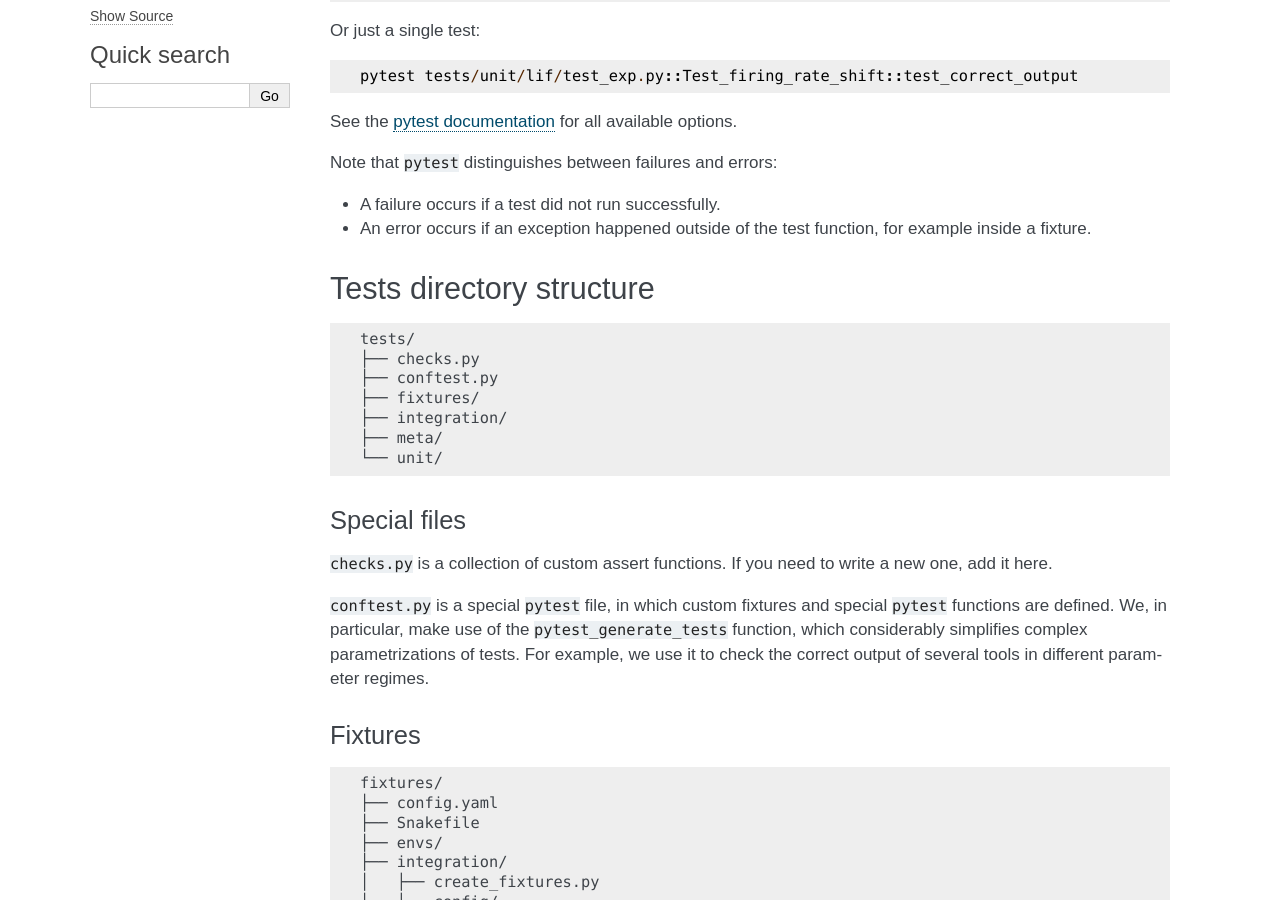
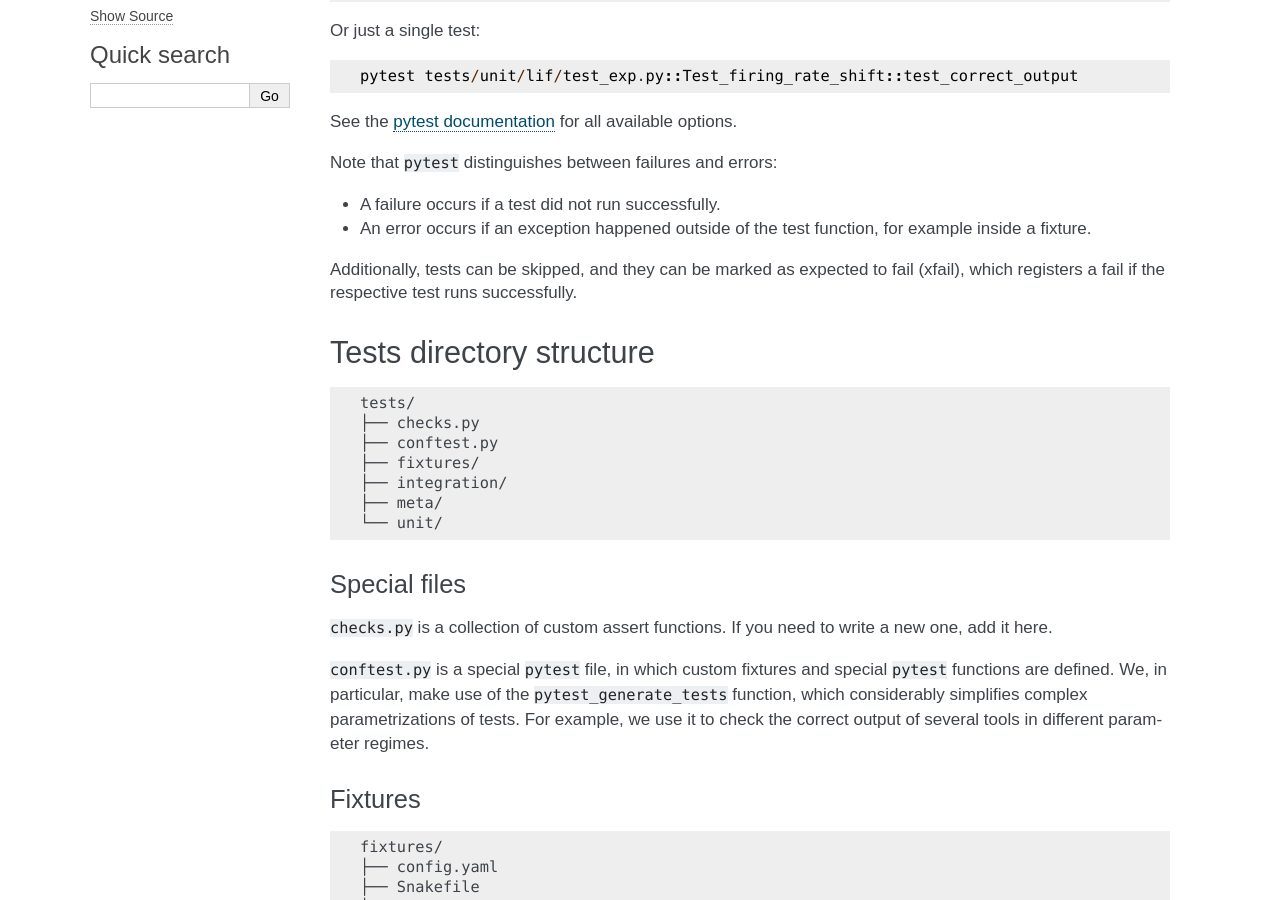
Before and after one commit to INM-6/nnmt, a Sphinx documentation site: the page built from docs/source/tests.rst, in a window 1280 px wide and 900 px high, scrolled down 333 px. Built offline with Sphinx 7.4.7, drawn with Linux system fonts in a browser that asks for light colours; formulas are drawn with MathJax 3; pages that are not in the unit, such as notebooks, are missing from menus.

Commit message:
Work on test documentation

```diff
--- a/docs/source/tests.rst
+++ b/docs/source/tests.rst
@@ -1,4 +1,5 @@
 .. _mytests:
+
 =====
 Tests
 =====
@@ -32,6 +33,9 @@ Note that ``pytest`` distinguishes between failures and errors:
 - A failure occurs if a test did not run successfully.
 - An error occurs if an exception happened outside of the test function, for
   example inside a fixture.
+
+Additionally, tests can be skipped, and they can be marked as expected to fail
+(xfail), which registers a fail if the respective test runs successfully.
 
 Tests directory structure
 =========================
```
